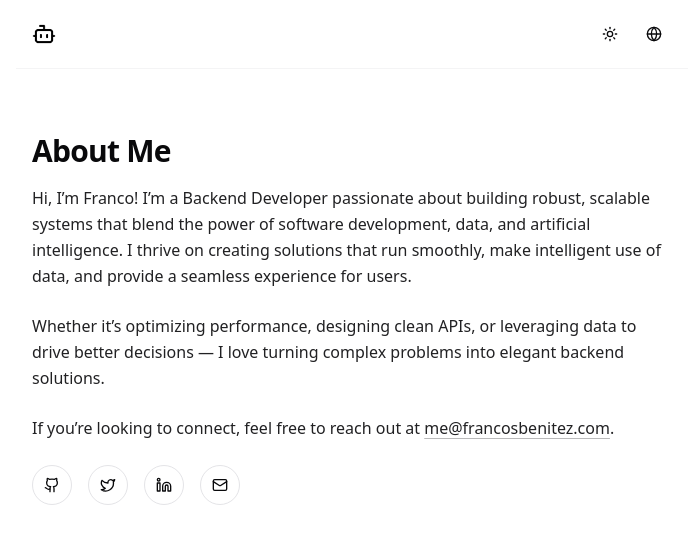
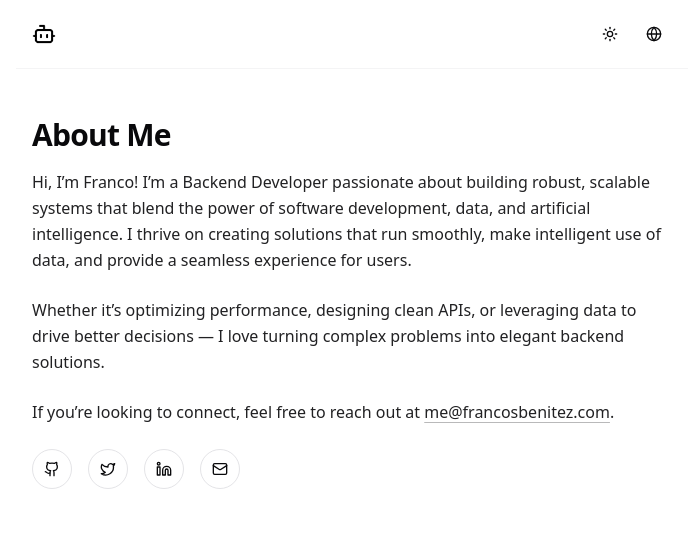
Before and after one commit to francosbenitez/francosbenitez.com, a Next.js app: page /en in a window 1280 px wide. Shown: the top 544 px of the page, without its empty margins (288-981 px from the left). Built offline with nearby package versions, Linux system fonts and the light colour scheme.

Commit message:
chore: less padding

```diff
--- a/app/[lang]/layout.tsx
+++ b/app/[lang]/layout.tsx
@@ -26,7 +26,7 @@ export default async function LocaleLayout({
           </div>
         </div>
       </header>
-      <main className="flex-1 px-4 py-6 md:py-8 animate-in fade-in duration-500">
+      <main className="flex-1 px-4 py-2 md:py-4 animate-in fade-in duration-500">
         {children}
       </main>
       {/* <footer className="border-t border-border/40 py-8 mt-12">
```
